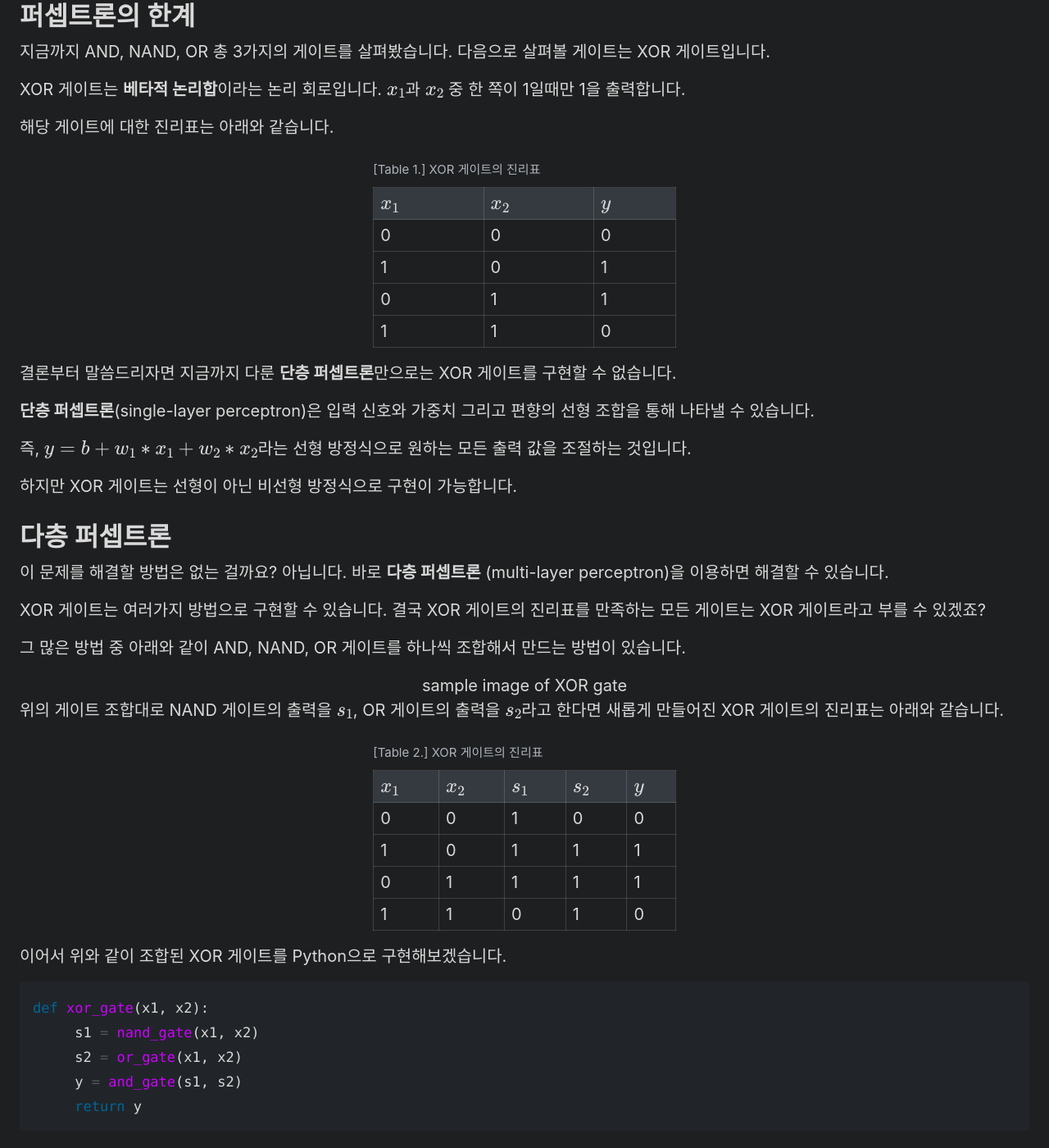
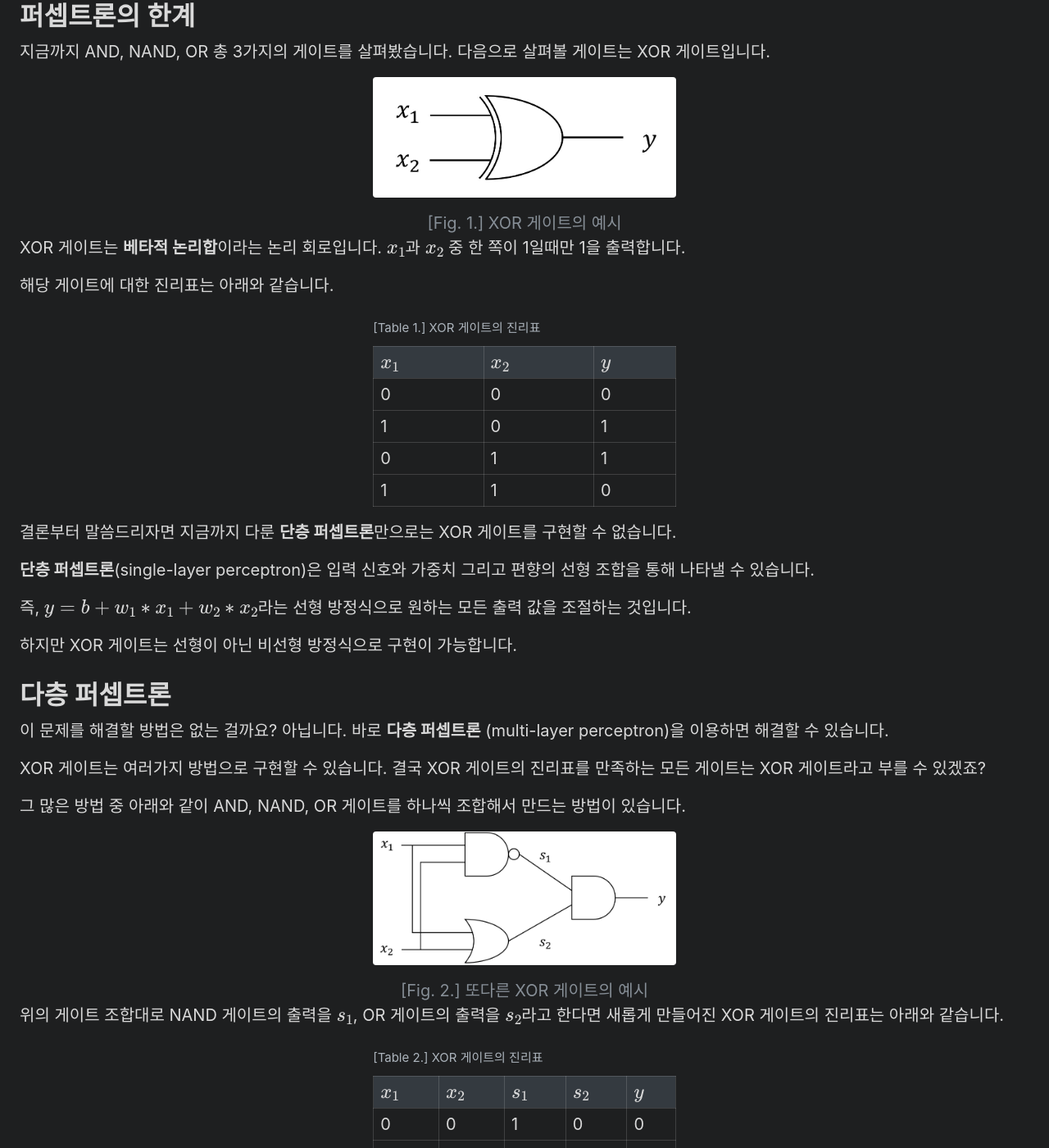
Before and after one commit to mngupark/mngupark.github.io, a Jekyll site: the page built from _posts/study/machine learning/deep learning/2022-12-30-perceptron-2.md, in a window 1280 px wide and 1400 px high, scrolled down 226 px. Shown: the whole window at 82% size. Built offline with Jekyll 4.4.1, drawn with Linux system fonts in a browser that asks for light colours; formulas are drawn with MathJax 3; some of the changed text lies outside the part shown.

Commit message:
add images to posts

```diff
--- a/_posts/study/machine learning/deep learning/2022-12-30-perceptron-2.md
+++ b/_posts/study/machine learning/deep learning/2022-12-30-perceptron-2.md
@@ -8,6 +8,14 @@ post-order: 2
 # 퍼셉트론의 한계
 
 지금까지 AND, NAND, OR 총 3가지의 게이트를 살펴봤습니다. 다음으로 살펴볼 게이트는 XOR 게이트입니다.
+
+<figure>
+     <img src="/assets/images/study/machine_learning/deep_learning/2022-12-30-perceptron_2.jpg"
+          title="Perceptron-2"
+          alt="Perceptron-2"
+          class="img_center"/>
+     <figcaption>XOR 게이트의 예시</figcaption>
+</figure>
 
 XOR 게이트는 **베타적 논리합**이라는 논리 회로입니다. $x_1$과 $x_2$ 중 한 쪽이 1일때만 1을 출력합니다.
 
@@ -38,11 +46,13 @@ XOR 게이트는 여러가지 방법으로 구현할 수 있습니다. 결국 XO
 
 그 많은 방법 중 아래와 같이 AND, NAND, OR 게이트를 하나씩 조합해서 만드는 방법이 있습니다.
 
-<center>
-
-    sample image of XOR gate
-
-</center>
+<figure>
+     <img src="/assets/images/study/machine_learning/deep_learning/2022-12-30-perceptron_3.jpg"
+          title="Perceptron-3"
+          alt="Perceptron-3"
+          class="img_center"/>
+     <figcaption>또다른 XOR 게이트의 예시</figcaption>
+</figure>
 
 위의 게이트 조합대로 NAND 게이트의 출력을 $s_1$, OR 게이트의 출력을 $s_2$라고 한다면 새롭게 만들어진 XOR 게이트의 진리표는 아래와 같습니다.
 
@@ -67,11 +77,14 @@ def xor_gate(x1, x2):
 
 이러한 XOR 게이트를 뉴런을 이용한 퍼셉트론으로 표현한다면 아래 그림과 같습니다.
 
-<center>
-
-    perceptron of XOR gate
-
-</center>
+<figure>
+     <img src="/assets/images/study/machine_learning/deep_learning/2022-12-30-perceptron_4.jpg"
+          title="Perceptron-4"
+          alt="Perceptron-4"
+          class="img_center"
+          style="width: 50%"/>
+     <figcaption>뉴런으로 나타낸 XOR 게이트</figcaption>
+</figure>
 
 왼쪽부터 차례대로 각각의 뉴런의 열들을 0층, 1층, 2층이라고 부릅니다. 층이 여러 개인 이런 퍼셉트론을 **다층 퍼셉트론**이라고 부릅니다.
 
```
Also changed, not shown: _posts/study/machine learning/deep learning/2022-12-26-perceptron-1.md (+7 -5 lines).
